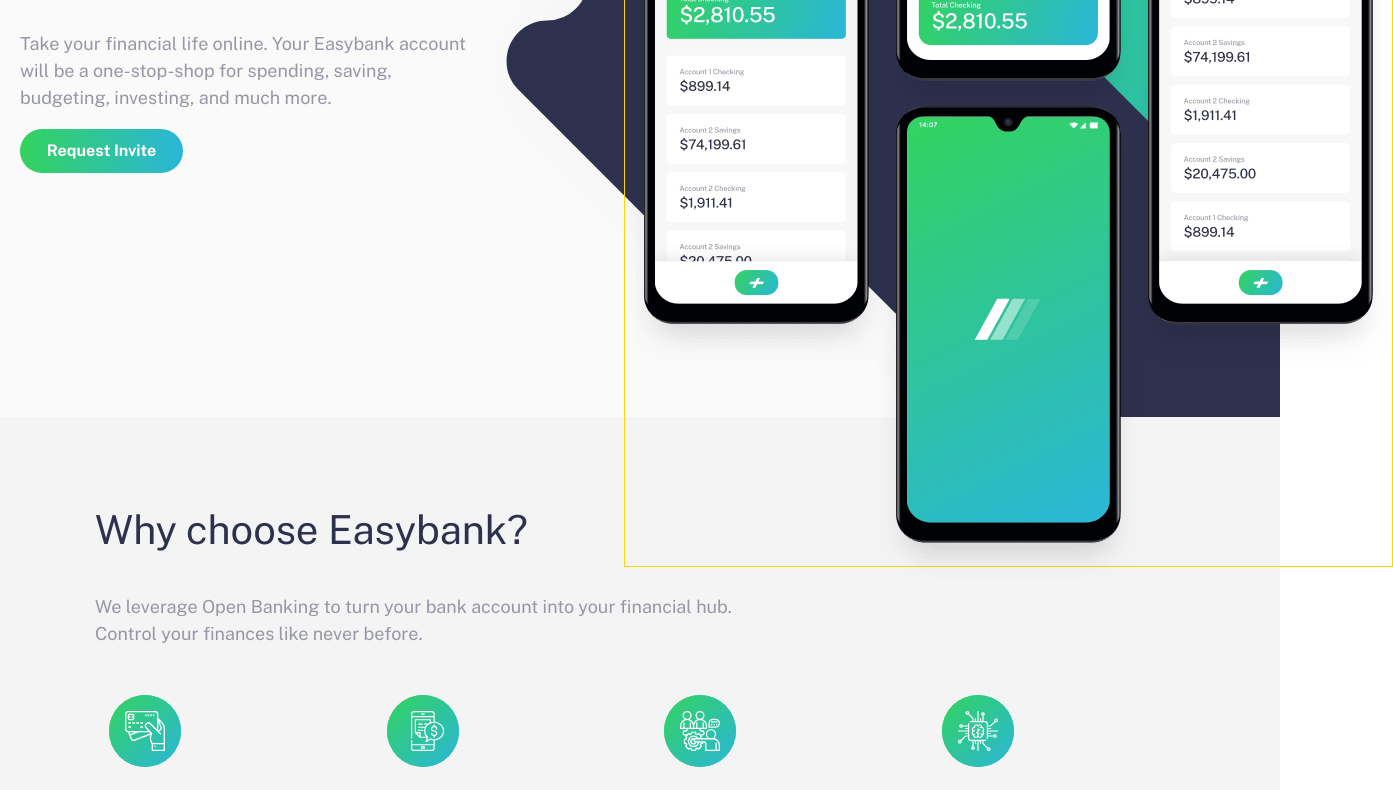
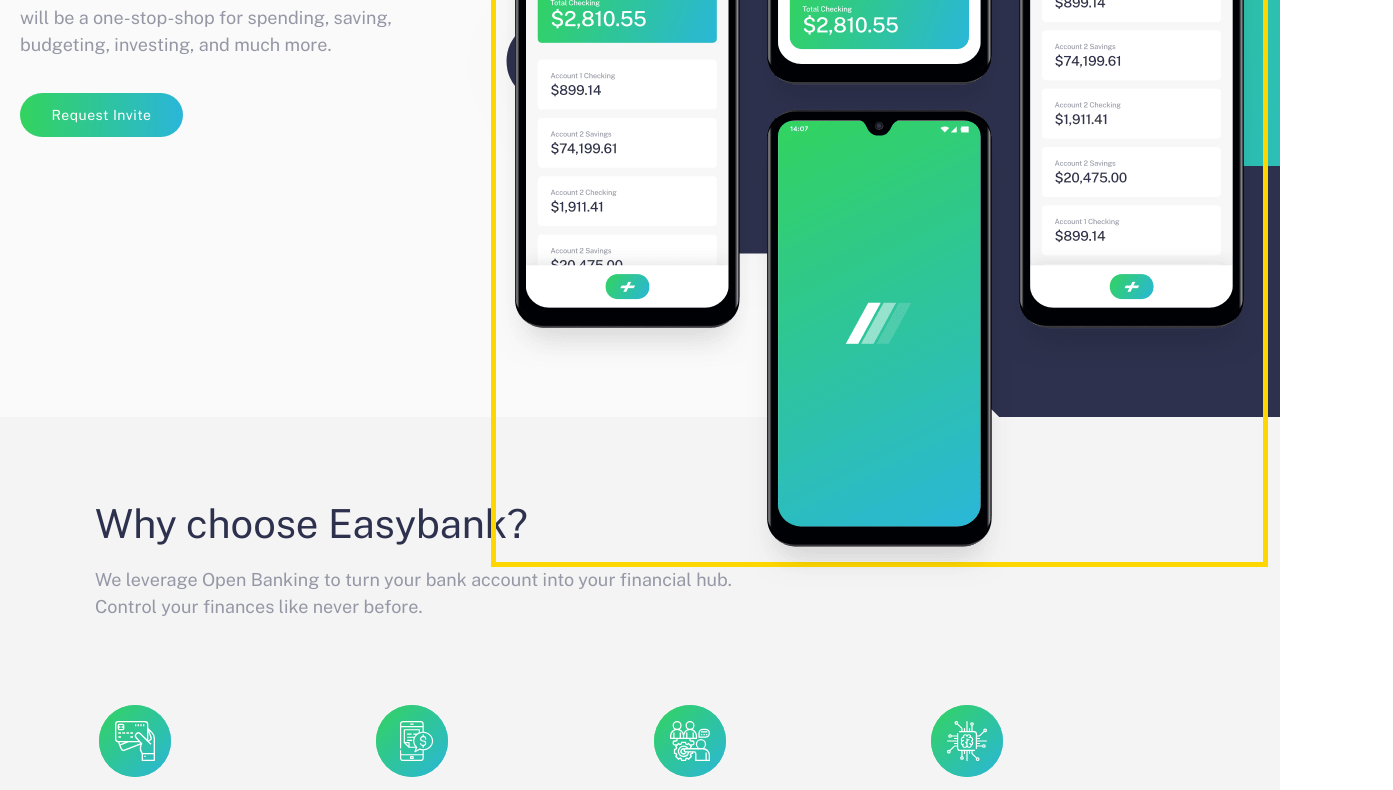
Before and after one commit to Psoccrates/easybank-landing-page, a plain HTML site: page html/index.html in a window 1280 px wide. Shown: the part 300-1090 px from the top of the page, 1393 px wide, since content can reach past the window. Drawn offline with nearby package versions, Linux system fonts and the light colour scheme.

Commit message:
Adjusted the card and header styles.

```diff
--- a/css/styles.css
+++ b/css/styles.css
@@ -29,6 +29,12 @@
 h3,
 h4 {
   color: var(--color-headings);
+}
+
+h1,
+h2 {
+  line-height: 1.2;
+  margin-bottom: 1rem;
 }
 
 h2,
@@ -71,6 +77,9 @@
   margin: 0.5rem 0;
 }
 
+.paragraph__header {
+  margin-bottom: 3.5rem;
+}
 .footer__item,
 .paragraph__footer {
   color: #fff;
@@ -127,8 +136,9 @@
 .btn--primary-gradient {
   border: 0;
   border-radius: 25px;
-  font-size: 1.6rem;
-  font-weight: 600;
+  font-size: 1.4rem;
+  font-weight: 500;
+  letter-spacing: 0.5px;
   color: #fff;
   background: var(--color-primary-gradient);
   white-space: nowrap;
@@ -159,10 +169,6 @@
 .icon--white {
   fill: #fff;
 }
-
-/*.icon--primary {
-  fill: #fff;
-} */
 
 /* Images */
 .images__article {
@@ -279,20 +285,26 @@
 }
 
 /* Hero */
+.hero__content-container {
+  background: var(--background-color-primary);
+}
+
 .hero__image {
-  background: var(--background-color-primary);
-  height: 80rem;
+  height: 65rem;
   background-image: url("/images/bg-intro-mobile.svg");
   background-repeat: no-repeat;
   background-position: top -60px right;
+  max-width: 1440px;
+  margin: auto;
 }
 
 .image-mockup-container {
   position: absolute;
   height: 39rem;
   width: 35rem;
-  border: solid 1px gold;
   right: 12px;
+  border: solid 5px gold;
+  position: top right;
 }
 
 .image-mockup {
@@ -336,7 +348,8 @@
   .image-mockup-container {
     height: 80rem;
     width: auto;
-    margin-right: -125px;
+    /*margin-right: -125px;*/
+    object-position: absolute;
   }
 
   .hero__content {
@@ -349,7 +362,7 @@
 .card__feature {
   padding-bottom: 5rem;
   text-align: center;
-  margin: 0 2.4rem;
+  width: 25rem;
 }
 
 @media screen and (min-width: 768px) {
@@ -367,6 +380,7 @@
 
 .card__article__body {
   padding: 2.5rem;
+  margin-bottom: 1.5rem;
   width: auto;
 }
 @media screen and (max-width: 330px) {
@@ -383,23 +397,19 @@
 
 /* Headers */
 .feature__header {
-  padding-top: 5rem;
-  padding-bottom: 3rem;
+  padding: 5rem 2rem;
+  text-align: center;
+  margin: auto;
+  max-width: 480px;
+}
+
+.article__header {
+  padding-top: 6rem;
+  padding-bottom: 2rem;
   text-align: center;
   margin: 0 2.4rem;
 }
 
-.article__header {
-  padding-top: 6rem;
-  text-align: center;
-  margin: 0 2.4rem;
-}
-@media screen and (min-width: 768px) {
-  .feature__header {
-    max-width: 700px;
-    margin: auto;
-  }
-}
 @media screen and (min-width: 1124px) {
   .feature__header,
   .article__header {
--- a/html/index.html
+++ b/html/index.html
@@ -37,6 +37,7 @@
           </button>
         </div>
       </nav>
+      <div class="hero__content-container">
         <section class="hero__image">
           <div class="grid grid--1x2 grid--1x4"></div>
               <div class="image-mockup-container">
@@ -55,6 +56,7 @@
             </div>
           </div>
         </section>
+      </div>
     </header>
     <!-- Feature Section-->
     <section class="feature">
```
Lines whose indentation alone changed are shown as unchanged.
